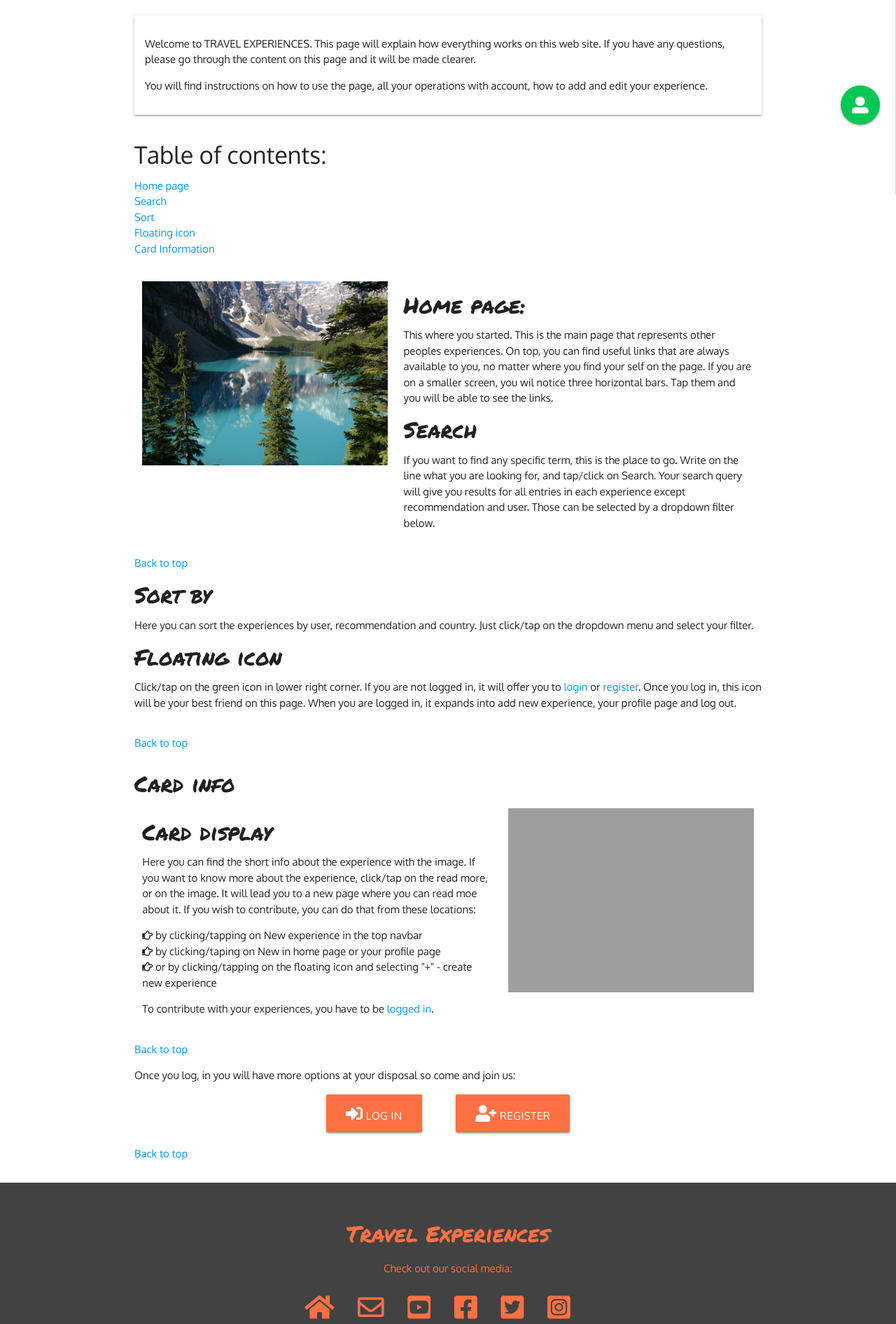
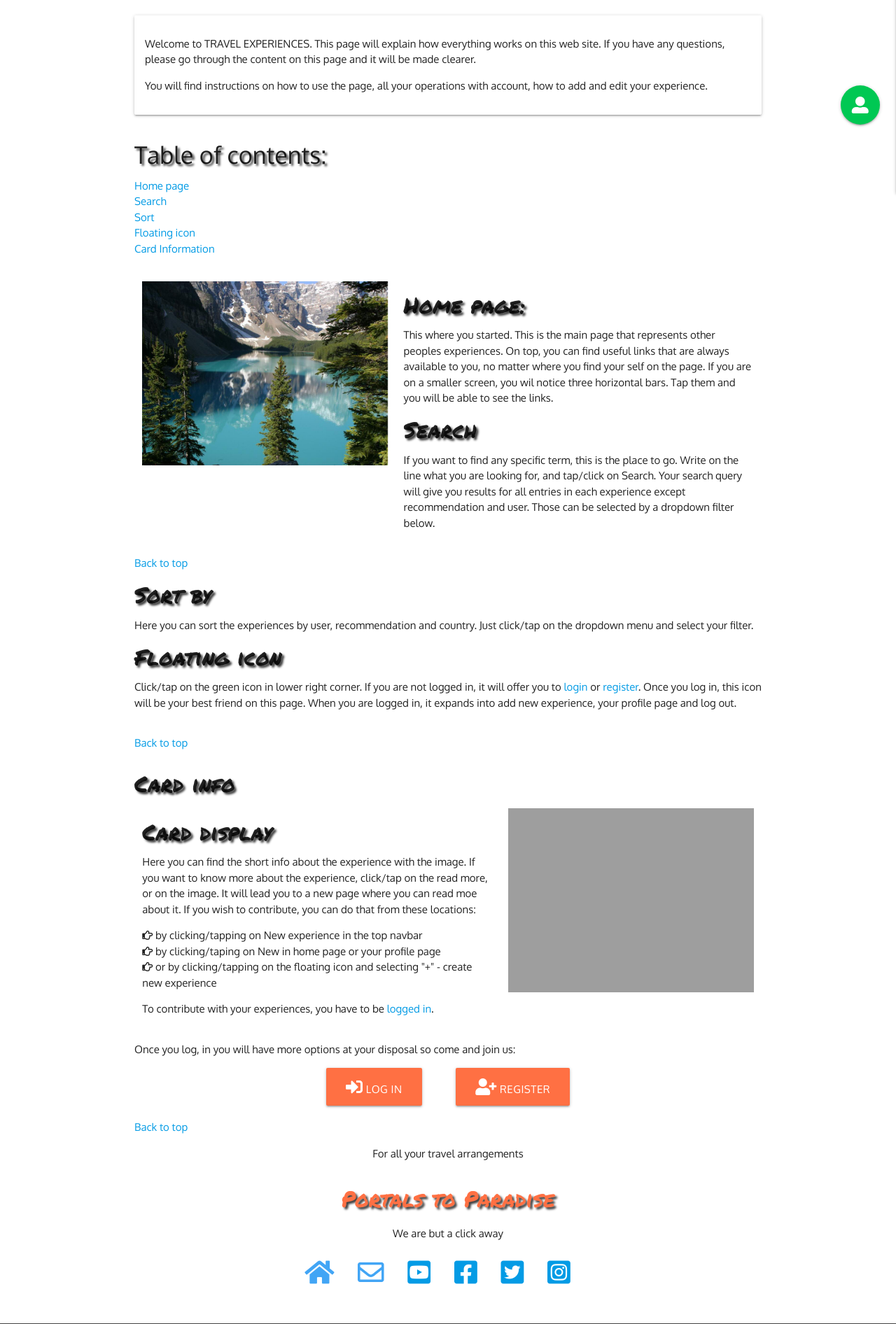
Before and after one commit to Vlad-404/travel_experiences, a Flask app: page /about in a window 1280 px wide. Shown: the part 584-2476 px from the top of the page at 70% size. Run offline with Flask 2, Linux system fonts and the light colour scheme; some libraries are stand-ins or nearby versions; grey boxes are pictures that could not be loaded.

Commit message:
Added some additional styling to the page

```diff
--- /dev/null
+++ b/templates/405.html
@@ -0,0 +1,6 @@
+{% extends "errors.html" %}
+
+
+{% block error %}
+405
+{% endblock %}
--- a/templates/about.html
+++ b/templates/about.html
@@ -15,7 +15,7 @@
             </div>
         </div>
         <div id="contents" class="row">
-            <h4>Table of contents:</h4>
+            <h4 class="shadow-text">Table of contents:</h4>
             <ul>
                 <li><a href="#homepage">Home page</a></li>
                 <li><a href="#search">Search</a></li>
@@ -37,11 +37,11 @@
             </aside>
             <div class="col s12 m7">
                 <div id="homepage">
-                    <h5 class="marker-font">Home page:</h5>
+                    <h5 class="marker-font shadow-text">Home page:</h5>
                     <p>This where you started. This is the main page that represents other peoples experiences. On top, you can find useful links that are always available to you, no matter where you find your self on the page. If you are on a smaller screen, you wil notice three horizontal bars. Tap them and you will be able to see the links.</p>
                 </div>
                 <div id="search">
-                    <h5 class="marker-font">Search</h5>
+                    <h5 class="marker-font shadow-text">Search</h5>
                     <p>If you want to find any specific term, this is the place to go. Write on the line what you are looking for, and tap/click on <strong>Search</strong>. Your search query will give you results for all entries in each experience except recommendation and user. Those can be selected by a dropdown filter below.</p>
                 </div>
             </div>
@@ -49,20 +49,20 @@
         <a href="#abouthome">Back to top</a>
         <div class="row">
             <div id="sort">
-                <h5 class="marker-font">Sort by</h5>
+                <h5 class="marker-font shadow-text">Sort by</h5>
                 <p>Here you can sort the experiences by user, recommendation and country. Just click/tap on the dropdown menu and select your filter.</p>
             </div>
             <div id="fab">
-                <h5 class="marker-font">Floating icon</h5>
+                <h5 class="marker-font shadow-text">Floating icon</h5>
                 <p>Click/tap on the green icon in lower right corner. If you are not logged in, it will offer you to <a href="{{ url_for('login') }}">login</a> or <a href="{{ url_for('register') }}">register</a>. Once you log in, this icon will be your best friend on this page. When you are logged in, it expands into add new experience, your profile page and log out.</p>
             </div>
         </div>
         <a href="#abouthome">Back to top</a>
         <div class="row">
-            <h3 class="marker-font">Card info</h3>
+            <h3 class="marker-font shadow-text">Card info</h3>
             <div class="col s12 m7">
                 <div id="cardinfo">
-                    <h5 class="marker-font">Card display</h5>
+                    <h5 class="marker-font shadow-text">Card display</h5>
                     <p>Here you can find the short info about the experience with the image. If you want to know more about the experience, click/tap on the read more, or on the image. It will lead you to a new page where you can read moe about it. If you wish to contribute, you can do that from these locations:</p>
                     <ul>
                         <li><i class="far fa-hand-point-right"></i> by clicking/tapping on <strong>New experience</strong> in the top navbar</li>
@@ -76,7 +76,6 @@
                 <img src="https://res.cloudinary.com/drtxn8d5t/image/upload/v1598483007/Sombor-info_evwkc4.jpg" alt="Card image" class="responsive-img materialboxed">
             </aside>
         </div>
-        <a href="#abouthome">Back to top</a>
 
         <p>Once you log, in you will have more options at your disposal
         {% if not session.user %}
@@ -95,7 +94,7 @@
         <h3 id="profilepage" class="marker-font">Your profile page</h3>
         <p>Once you log in, your profile page will open. Form there, you will be able to add experiences, edit your experiences and delete them</p>
 
-        <h3 id="xpcreate" class="marker-font">Create experience</h3>
+        <h3 id="xpcreate" class="marker-font shadow-text">Create experience</h3>
 
         <p>To add experience, click/tap <a href="{{ url_for('imageupload', username=session['user']) }}" target="_blank" class="btn deep-orange lighten-1">here</a> and a new window will open.</p>
 
@@ -111,10 +110,10 @@
             </ol>
         <p>After you have added your experience, it will lead you to your profile page where you can see all of your experiences. You can edit or delete them.</p>
 
-        <h3 id="xpedit" class="marker-font">Edit details</h3>
+        <h3 id="xpedit" class="marker-font shadow-text">Edit details</h3>
         <p>If you want to edit details of your experience, find the one you want, click on <strong>Edit</strong> and follow the steps for creating the experience.</p>
 
-        <h3 id="xpdelete" class="marker-font">Delete experience</h3>
+        <h3 id="xpdelete" class="marker-font shadow-text">Delete experience</h3>
         <p>To delete your experience, go to your page (if you are not already there), and click/tap on delete. Be carefull, because once you delete it, there is no way to restore it.</p>
 
         <a href="#abouthome">Back to top</a>
--- a/templates/base.html
+++ b/templates/base.html
@@ -52,13 +52,13 @@
                         {% else %}
 						<a href="{{ url_for('register') }}"><img src="../static/images/oslo.jpg"></a> <!-- random image -->
                         {% endif %}
-                        <div class="caption right-align">
+                        <div class="caption right-align shadow-text">
 							<h3>Want to contribute?</h3>
 						</div>
 					</li>
 					<li>
 						<a href="#"><img src="../static/images/alps.jpg"></a> <!-- random image -->
-						<div class="caption right-align">
+						<div class="caption right-align shadow-text">
 							<h3>Need Travel arrangements?</h3>
 						</div>
 					</li>
@@ -142,6 +142,22 @@
 
 -->
 
+    <!-- Add for Portals to Paradise -->
+
+    <div class="container">
+                <p class="center-align">For all your travel arrangements</p>
+                <h2 class="white-text marker-font deep-orange-text text-lighten-1 center-align shadow-text">Portals to Paradise</h2>
+                <p class="center-align">We are but a click away</p>
+                <ul id="horizontal-list" class="center-align">
+                    <li><a class="blue-text text-lighten-1 larger-icons" href="#"><i class="fas fa-home"></i></a></li>
+                    <li><a class="blue-text text-lighten-1 larger-icons" href="#"><i class="far fa-envelope"></i></a></li> <!-- mail -->
+                    <li><a class="blue-text-text text-lighten-1 larger-icons" href="https://youtube.com" target="_blank"><i class="fab fa-youtube-square"></i></a></li>
+                    <li><a class="blue-text-text text-lighten-1 larger-icons" href="https://www.facebook.com" target="_blank"><i class="fab fa-facebook-square"></i></a></li>
+                    <li><a class="blue-text-text text-lighten-1 larger-icons" href="https://twitter.com" target="_blank"><i class="fab fa-twitter-square"></i></a></li>
+                    <li><a class="blue-text-text text-lighten-1 larger-icons" href="https://instagram.com" target="_blank"><i class="fab fa-instagram-square"></i></a></li>
+                </ul>
+		</div>
+
     <!-- Floating action button -->
 	<div class="fixed-action-btn">
 		<a class="btn-floating btn-large green accent-4">
@@ -177,7 +193,7 @@
 		</div>
 		<div class="footer-copyright">
 			<div class="container deep-orange-text text-lighten-1">
-				© 2020 Copyright Text
+				© 2020 Copyright Vlad-404/for educational purposes
 				<a class="right deep-orange-text text-lighten-1 scrollspy medium-icons" href="#top-of-page">Back to top  <i class="fa fa-chevron-circle-up larger-icons" aria-hidden="true"></i></a>
 			</div>
 		</div>
--- a/templates/datamod.html
+++ b/templates/datamod.html
@@ -40,7 +40,7 @@
             <div class="row">
                 <div class="col s12">
                     <div class="card-panel">
-                        <span class="marker-font">Description</span>
+                        <span class="marker-font">Description:</span>
                     {% block description %}
                     {% endblock %}
                     </div>
@@ -51,7 +51,7 @@
             <div class="row">
                 <div class="col s12">
                     <div class="card-panel">
-                    <span class="marker-font">Travel arrangements</span>
+                    <span class="marker-font">Travel arrangements:</span>
                         {% block travel_arrangements %}
                         {% endblock %}
                     </div>
--- a/templates/imgprocess.html
+++ b/templates/imgprocess.html
@@ -1,7 +1,7 @@
 {% extends "base.html" %}
 {% block content %}
 
-    <h3 class="deep-orange-text text-lighten-1 marker-font center-align">
+    <h3 class="deep-orange-text text-lighten-1 marker-font shadow-text center-align">
         {% block imgtitle %}
         {% endblock %}
     </h3>
--- a/templates/moreinfo.html
+++ b/templates/moreinfo.html
@@ -9,16 +9,16 @@
     {% endblock %}
 
     {% block short_info %}
-        <p><strong>User: </strong><span class="typewritter-font">{{ experience.created_by }}</span></p><a href="#">See more from this user</a>
+        <p><strong>User: </strong><span class="typewritter-font">{{ experience.created_by }}</span></p>
         <p><strong>Location: </strong><span class="typewritter-font">{{ experience.location }} in {{ experience.country_name }}</span></p>
         <p><strong>Reccomendation: </strong><span class="typewritter-font">{{ experience.recommendation }}</span></p>
-        <p><strong>Duration: </strong><span class="typewritter-font">{{ experience.duration }}</span></p>
+        <p><strong>Duration: </strong><span class="typewritter-font">{{ experience.duration }} day(s)</span></p>
         <p><strong>Tips: </strong><span class="typewritter-font">{{ experience.tips }}</span></p>
     {% endblock %}
 
     {% block description %}
         <p class="typewritter-font text-justify">
-            {{- experience.description -}}
+            {{ experience.description }}
         </p>
     {% endblock %}
 
```
Also changed, not shown: templates/experiences_home.html (+6 -6 lines), templates/profile.html (+12 -4 lines).
